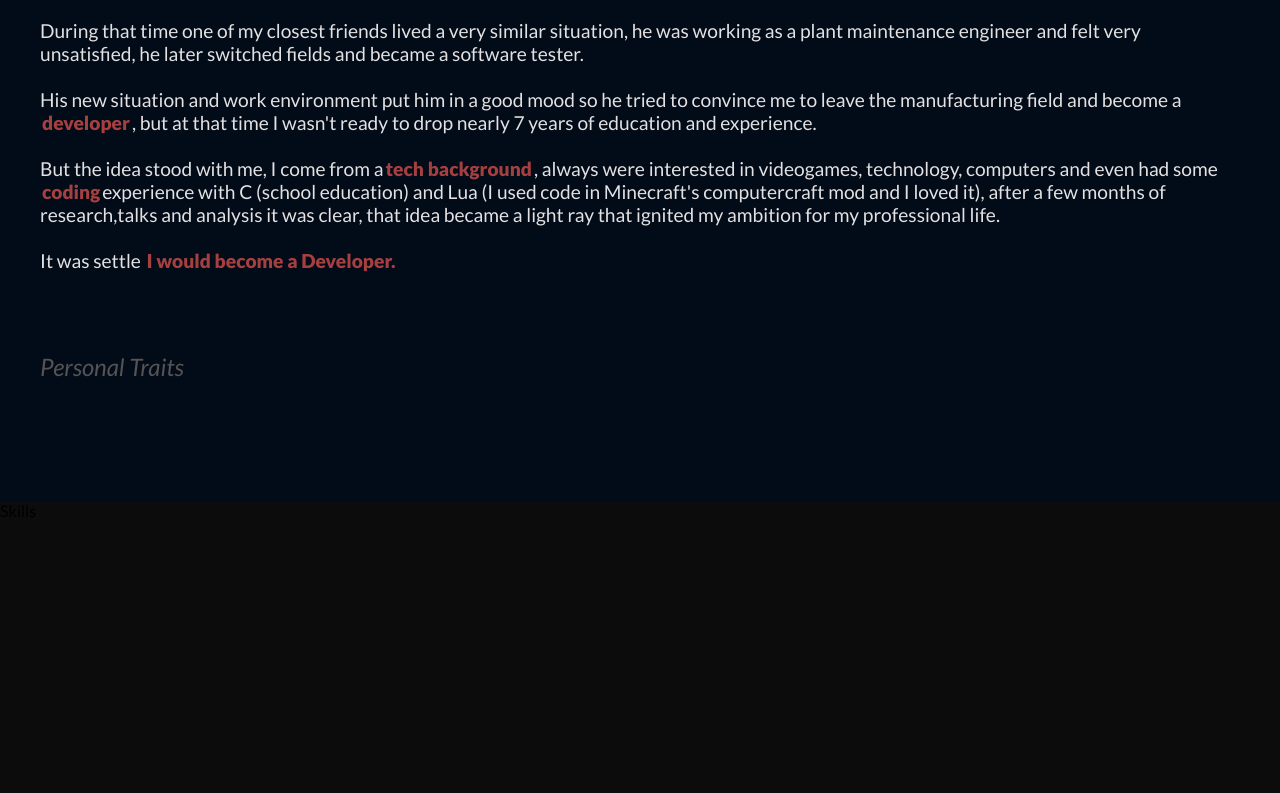
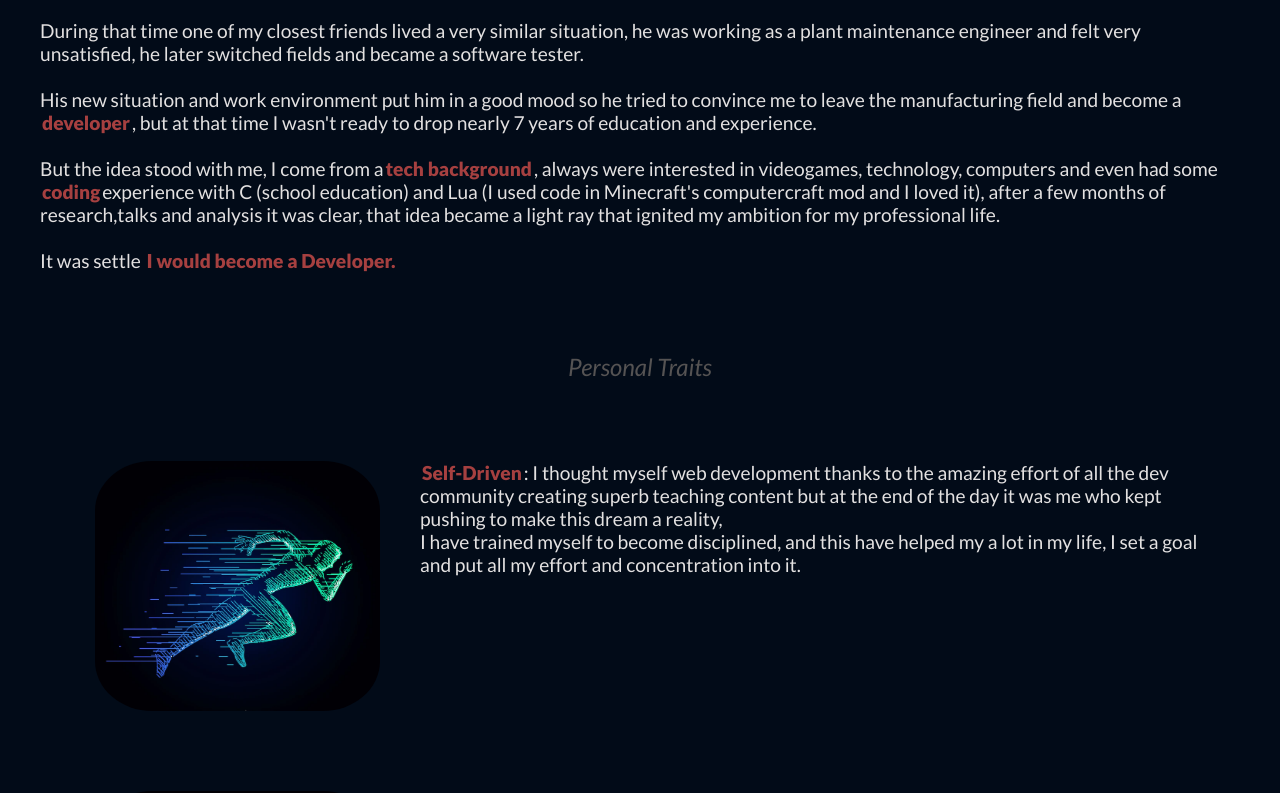
Before and after one commit to JuanP-VT/personal-web-page, a React (Create React App) app: page / in a window 1280 px wide. Shown: the part 2000-2793 px from the top of the page. Built offline with nearby package versions, Linux system fonts and the light colour scheme.

Commit message:
Added content to personal traits

```diff
--- a/src/components/About.tsx
+++ b/src/components/About.tsx
@@ -1,6 +1,7 @@
 import React from "react";
 import iEngineer from "../img/IEngineer.jpg";
 import iDeveloper from "../img/IDeveloper.webp";
+import selfDriven from "../img/self-driven.png";
 function About() {
   return (
     <section id="About">
@@ -20,10 +21,10 @@ function About() {
             <p>
               In the summer of 2014 a young man had to choose a path for his
               professional career, I always were a tech geek so naturally I was
-              leaning into <span>Software Engineering</span> or a related field
-              but I also had huge desire to become like my older brother, I did
-              not know much about the world or even much about myself at that
-              age so, partially blinded I went with my brother's advice to
+              leaning towards <span>Software Engineering</span> or a related
+              field but I also had huge desire to become like my older brother,
+              I did not know much about the world or even much about myself at
+              that age so, partially blinded I went with my brother's advice to
               become a<span className="highlight">Industrial Engineer</span>.
             </p>
             <br />
@@ -51,7 +52,11 @@ function About() {
           <div className="title">Becoming A Web Developer</div>
           <div className="imgContainer">
             {" "}
-            <img src={iDeveloper} alt="Computer and coffee" className="img" />
+            <img
+              src={iDeveloper}
+              alt="Developer computer and coffee"
+              className="img"
+            />
           </div>
           <div className="textContainer">
             <p>
@@ -82,10 +87,40 @@ function About() {
             It was settle <span>I would become a Developer.</span>
           </div>
         </div>
+      </div>
+      <div className="container">
         <div className="c3">
           <div className="title">Personal Traits</div>
-          <div className="imgContainer"></div>
-          <div className="textContainer"></div>
+          <div id="AllTraits">
+            {" "}
+            <div className="traitContainer">
+              <div className="imgContainer">
+                <img src={selfDriven} alt="SelfDriven Character" />
+              </div>
+              <div className="textContainer">
+                <span>Self-Driven</span>: I thought myself web development
+                thanks to the amazing effort of all the dev community creating
+                superb teaching content but at the end of the day it was me who
+                kept pushing to make this dream a reality,
+                <br /> I have trained myself to become disciplined, and this
+                have helped my a lot in my life, I set a goal and put all my
+                effort and concentration into it.
+              </div>
+            </div>
+            <div className="traitContainer">
+              <div className="imgContainer">
+                <img src={selfDriven} alt="SelfDriven Character" />
+              </div>
+              <div className="textContainer">
+                <span>Resilient</span>: this is something that i have developed
+                for my personal life and greatly enhanced my professional
+                performance too, basically resilient means to be able to
+                withstand difficult conditions while staying aware; frustration,
+                stress and conflict are situations we encounter daily and having
+                the emotional strength to deal really made me mature greatly.
+              </div>
+            </div>
+          </div>
         </div>
       </div>
     </section>
--- a/src/styles/About.scss
+++ b/src/styles/About.scss
@@ -10,6 +10,7 @@
       font-size: 1.5rem;
       font-style: italic;
       color: $thirdTextColor;
+      text-align: center;
     }
     div {
       padding: 20px;
@@ -26,6 +27,8 @@
       }
       .imgContainer {
         display: flex;
+        justify-content: center;
+        align-items: center;
         img {
           width: 300px;
           height: 250px;
@@ -36,3 +39,14 @@
     }
   }
 }
+#AllTraits {
+  display: grid;
+  grid-template-columns: repeat(auto-fit, minmax(650px, 1fr));
+}
+.traitContainer {
+  display: flex;
+  .imgContainer {
+  }
+  .textContainer {
+  }
+}
--- a/src/styles/App.css
+++ b/src/styles/App.css
@@ -235,6 +235,7 @@
   font-size: 1.5rem;
   font-style: italic;
   color: rgb(85, 83, 83);
+  text-align: center;
 }
 #About .container div {
   padding: 20px;
@@ -251,6 +252,8 @@
 }
 #About .container div .imgContainer {
   display: flex;
+  justify-content: center;
+  align-items: center;
 }
 #About .container div .imgContainer img {
   width: 300px;
@@ -259,6 +262,14 @@
   margin-left: 5%;
 }
 
+#AllTraits {
+  display: grid;
+  grid-template-columns: repeat(auto-fit, minmax(650px, 1fr));
+}
+
+.traitContainer {
+  display: flex;
+}
 * {
   font-family: "Lato", sans-serif;
   padding: 0;
```
Also changed, not shown: src/img/self-driven.png (added), 1 other file (tests, documents, lock files or other folders).
